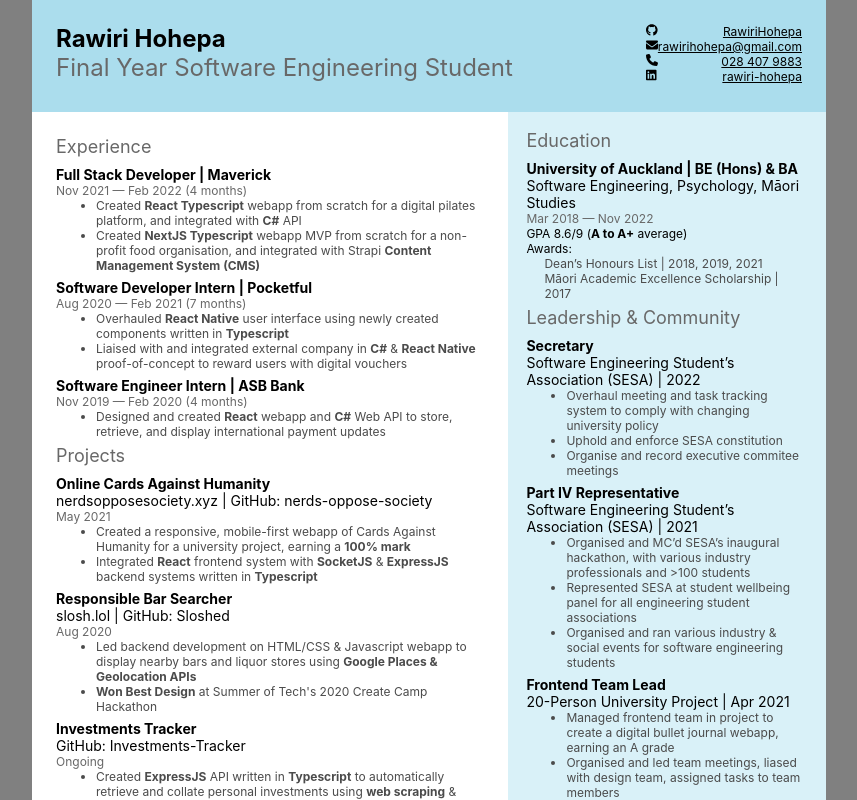
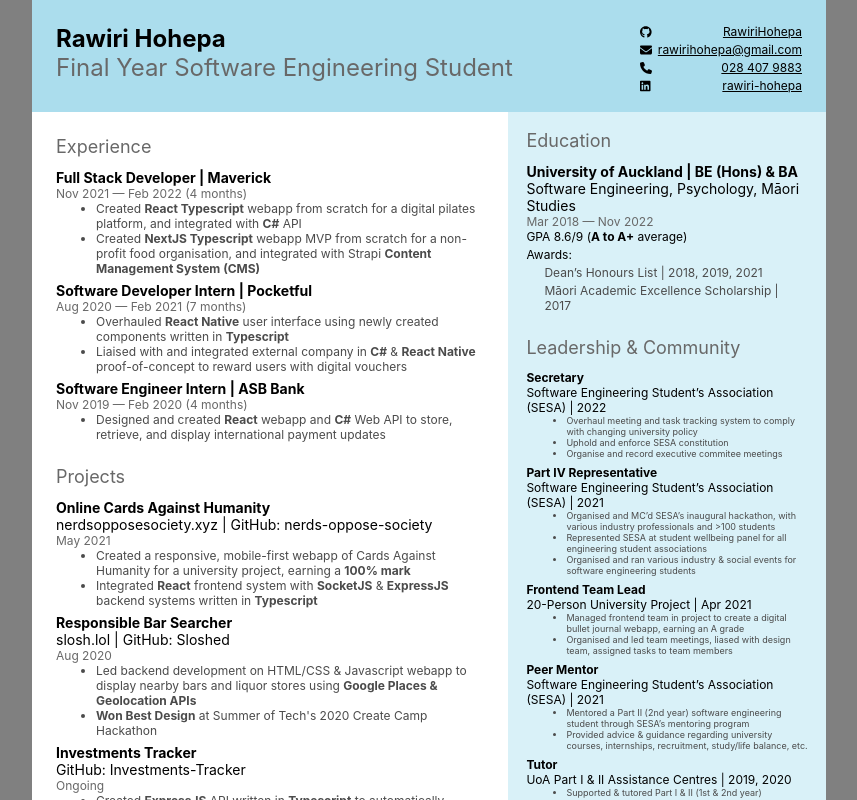
Before and after one commit to RawiriHohepa/cv, a React (Create React App) app: page / in a window 1280 px wide. Shown: the top 800 px of the page, without its empty margins (211-1068 px from the left). Built offline with nearby package versions, Linux system fonts and the light colour scheme.

Commit message:
Replace Spacer component with margin styling, add small version of Entry

```diff
--- a/src/Cv.tsx
+++ b/src/Cv.tsx
@@ -4,7 +4,6 @@ import { FontAwesomeIcon } from '@fortawesome/react-fontawesome'
 import { faEnvelope, faPhone } from '@fortawesome/free-solid-svg-icons'
 import { faGithub, faLinkedin } from '@fortawesome/free-brands-svg-icons'
 import Entry from "./components/Entry";
-import Spacer from "./components/Spacer";
 import {
     Title,
     SubTitle,
@@ -28,9 +27,10 @@ const HeaderSection = styled.div`
     height: 10%;
     width: 100%;
     box-sizing: border-box;
+    padding: 2rem;
+
     background: #59BCDB80;
 
-    padding: 2rem;
     display: flex;
     justify-content: space-between;
 `
@@ -50,6 +50,9 @@ const LeftSection = styled.div`
     height: 100%;
     box-sizing: border-box;
     padding: 2rem;
+    & > :first-child {
+        margin-top: 0;
+    }
 `
 
 const RightSection = styled.div`
@@ -57,6 +60,9 @@ const RightSection = styled.div`
     height: 100%;
     box-sizing: border-box;
     padding: 1.5rem;
+    & > :first-child {
+        margin-top: 0;
+    }
 
     background: #B3E3F180;
 `
@@ -64,6 +70,7 @@ const RightSection = styled.div`
 const ContactsItem = styled.a`
     color: #000000;
     text-align: right;
+    margin-left: 0.5rem;
 `
 
 const contacts = [
@@ -227,7 +234,7 @@ const Cv = () => {
                 </div>
                 <ContactsSection>
                     {contacts.map(contact => (
-                        <div style={{ display: "flex", justifyContent: "space-between" }} key={contact.name}>
+                        <div style={{ display: "flex", justifyContent: "space-between", alignItems: "center", marginBottom: "0.25rem" }} key={contact.name}>
                             <FontAwesomeIcon icon={contact.icon} />
                             <ContactsItem href={contact.link}>{contact.name}</ContactsItem>
                         </div>
@@ -238,7 +245,6 @@ const Cv = () => {
             <Content>
                 <LeftSection>
                     <Section>Experience</Section>
-                    <Spacer height={0.75} />
 
                     {experience.map(entry => (
                         <Entry
@@ -257,7 +263,6 @@ const Cv = () => {
                     ))}
 
                     <Section>Projects</Section>
-                    <Spacer height={0.75} />
 
                     {projects.map(entry => (
                         <Entry
@@ -277,12 +282,10 @@ const Cv = () => {
                     ))}
 
                     <Section>Ask me about...</Section>
-                    <Spacer height={0.75} />
 
                     {skills.map(skill => (
                         <div key={skill.title}>
                             <Text><Bold>{skill.title}</Bold>: {skill.subtitle}</Text>
-                            <Spacer height={0.25} />
                         </div>
                     ))}
                 </LeftSection>
@@ -290,7 +293,6 @@ const Cv = () => {
 
                 <RightSection>
                     <Section>Education</Section>
-                    <Spacer height={0.75} />
 
                     <Entry
                         title="University of Auckland | BE (Hons) & BA"
@@ -306,24 +308,23 @@ const Cv = () => {
                     </Entry>
 
                     <Section>Leadership & Community</Section>
-                    <Spacer height={0.75} />
 
                     {leadership.map(entry => (
                         <Entry
                             key={entry.title}
                             title={entry.title}
                             subtitle={entry.subtitle}
+                            size="small"
                         >
                             <Details>
                                 {entry.details.map((detail, index) => (
-                                    <DetailsItem key={index}>{detail}</DetailsItem>
+                                    <DetailsItem key={index} size="small">{detail}</DetailsItem>
                                 ))}
                             </Details>
                         </Entry>
                     ))}
 
                     <Section>References</Section>
-                    <Spacer height={0.75} />
 
                     <Text>Available upon request</Text>
                 </RightSection>
--- a/src/components/Entry.tsx
+++ b/src/components/Entry.tsx
@@ -1,5 +1,4 @@
 import React from "react";
-import Spacer from "./Spacer";
 import {
     Heading,
     SubHeading,
@@ -10,18 +9,18 @@ type EntryProps = {
     title: string;
     subtitle?: string;
     description?: string;
+    size?: "regular" | "small"
     children: React.ReactNode;
 }
 
 const Entry = (props: EntryProps) => {
     return (
-        <>
-            <Heading>{props.title}</Heading>
-            {!!props.subtitle && <SubHeading>{props.subtitle}</SubHeading>}
-            {!!props.description && <Description>{props.description}</Description>}
+        <div style={{ marginBottom: "0.5rem" }}>
+            <Heading size={props.size}>{props.title}</Heading>
+            {!!props.subtitle && <SubHeading size={props.size}>{props.subtitle}</SubHeading>}
+            {!!props.description && <Description size={props.size}>{props.description}</Description>}
             {props.children}
-            <Spacer height={0.5} />
-        </>
+        </div>
     )
 }
 
--- a/src/components/Spacer.tsx
+++ /dev/null
@@ -1,7 +0,0 @@
-import styled from "styled-components";
-
-const Spacer = styled.div`
-    height: ${(props: { height: number }) => props.height}rem;
-`
-
-export default Spacer;
--- a/src/components/text.tsx
+++ b/src/components/text.tsx
@@ -10,22 +10,46 @@ export const SubTitle = styled.h1`
     color: #686868;
 `
 export const Section = styled.h2`
-    margin: 0;
+    margin: 2rem 0 1rem 0;
     font-weight: normal;
     color: #686868;
 `
 export const Heading = styled.h3`
     margin: 0;
     font-weight: bold;
+
+    ${({ size }: { size?: "regular" | "small" }) => {
+        if (size === "small") {
+            return `
+                font-size: 1rem;
+            `
+        }
+    }}
 `
 export const SubHeading = styled.h3`
     margin: 0;
     font-weight: normal;
+
+    ${({ size }: { size?: "regular" | "small" }) => {
+        if (size === "small") {
+            return `
+            font-size: 1rem;
+            `
+        }
+    }}
 `
 export const Description = styled.h4`
     margin: 0;
     font-weight: normal;
     color: #686868;
+
+    ${({ size }: { size?: "regular" | "small" }) => {
+        if (size === "small") {
+            return `
+                font-size: 0.75rem;
+            `
+        }
+    }}
 `
 export const Details = styled.ul`
     margin: 0;
@@ -35,9 +59,17 @@ export const DetailsItem = styled.li`
     margin: 0;
     font-weight: normal;
     color: #4B4B4B;
+
+    ${({ size }: { size?: "regular" | "small" }) => {
+        if (size === "small") {
+            return `
+                font-size: 0.75rem;
+            `
+        }
+    }}
 `
 export const Text = styled.p`
-    margin: 0;
+    margin: 0 0 0.25rem 0;
     font-weight: normal;
 `
 
```
